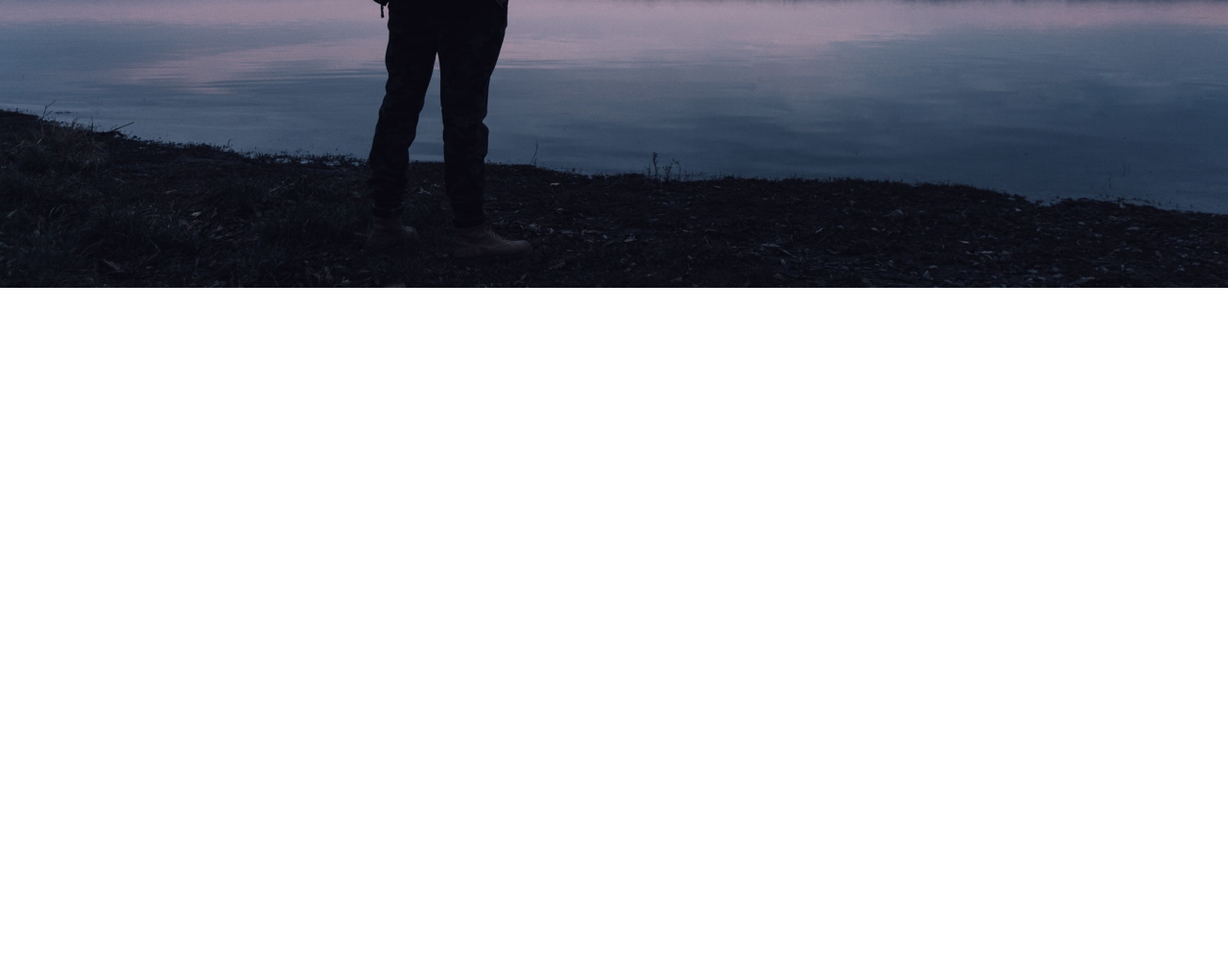
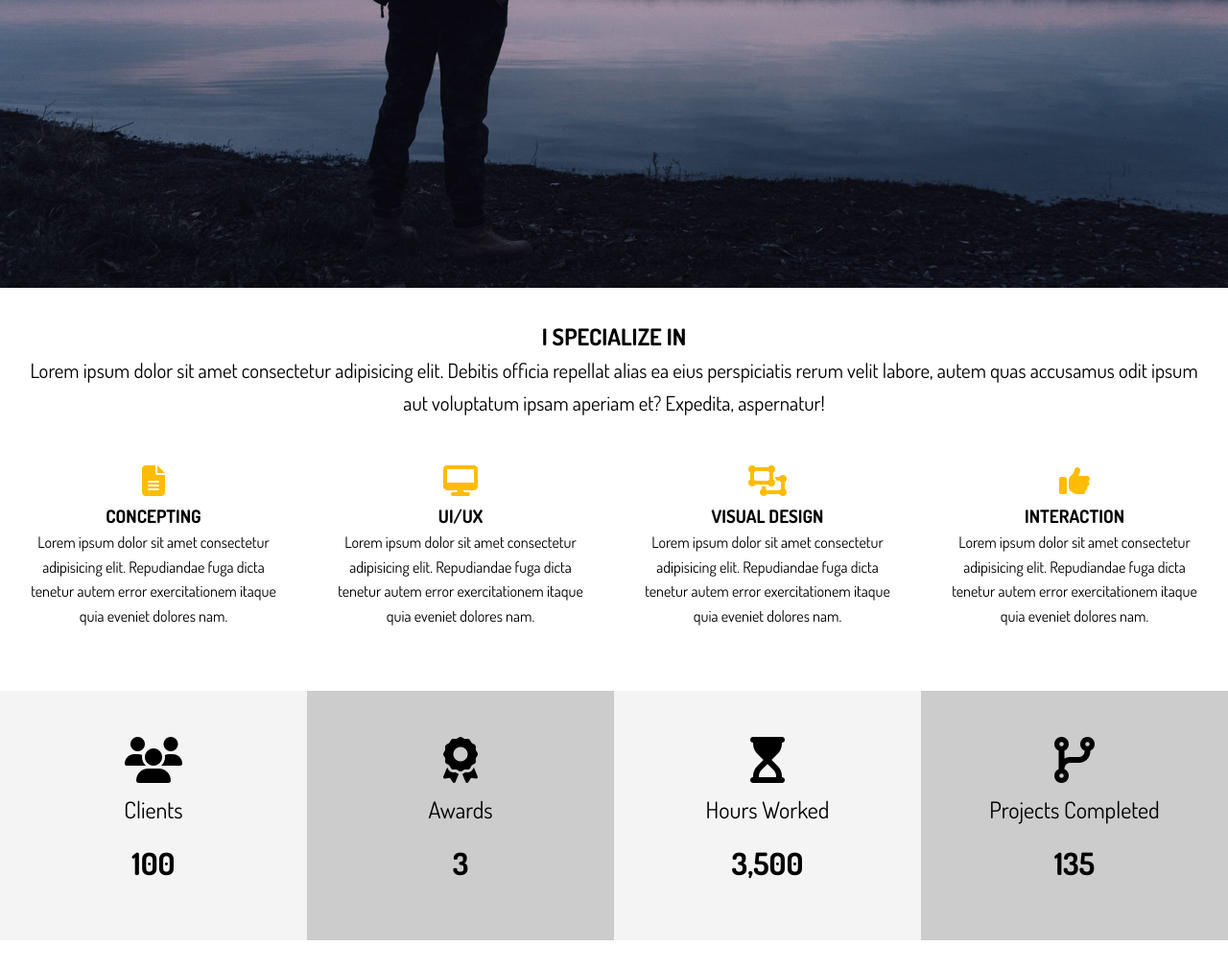
Before and after one commit to chrismcpeters/portfolio_website, a website: page dist/index.html in a window 1280 px wide. Shown: the part 500-1512 px from the top of the page at 96% size. Before the commit the page ends 800 px from the top, so only its background shows below. Drawn offline with Linux system fonts and the light colour scheme.

Commit message:
Portfolio site 1.18.24

```diff
--- a/scss/_utilities.scss
+++ b/scss/_utilities.scss
@@ -48,3 +48,35 @@ input[class^='btn-']:hover {
 .text-center {
    text-align: center;
 }
+
+// Padding Classes
+.py {
+   &-1 {
+      padding: 1rem 0;
+   }
+   &-2 {
+      padding: 2rem 0;
+   }
+   &-3 {
+      padding: 3rem 0;
+   }
+   &-4 {
+      padding: 4rem 0;
+   }
+}
+
+// Margin Classes
+.my {
+   &-1 {
+      margin: 1rem 0;
+   }
+   &-2 {
+      margin: 2rem 0;
+   }
+   &-3 {
+      margin: 3rem 0;
+   }
+   &-4 {
+      margin: 4rem 0;
+   }
+}
--- a/scss/main.scss
+++ b/scss/main.scss
@@ -97,3 +97,51 @@ img {
 
     }
 }
+
+// Home Sections
+#home {
+    &-a {
+        .specials {
+            margin-top: 3rem;
+            display: grid;
+            gap: 3rem;
+            grid-template-columns: repeat(4, 1fr);
+
+            .fas {
+                color: $main-color;
+                padding-bottom: .4rem;
+            }
+        }
+    }
+
+    &-b {
+        .stats {
+            display: grid;
+            grid-template-columns: repeat(4, 1fr);
+
+            li {
+                line-height: 2;
+
+                &.stats-title {
+                    font-size: 1.5rem;
+                }
+
+                &.stats-number {
+                    font-size: 2rem;
+                    font-weight: bold;
+                }
+            }
+
+            div {
+                padding: 3rem;
+
+                &:nth-child(odd) {
+                    background: $light-color;
+                }
+                &:nth-child(even) {
+                    background: $medium-color;
+                }
+            }
+        }
+    }
+}
```
Also changed, not shown: dist/css/main.css, dist/index.html, 2 other files.
